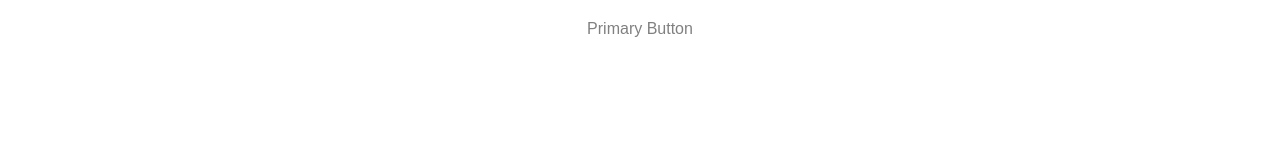
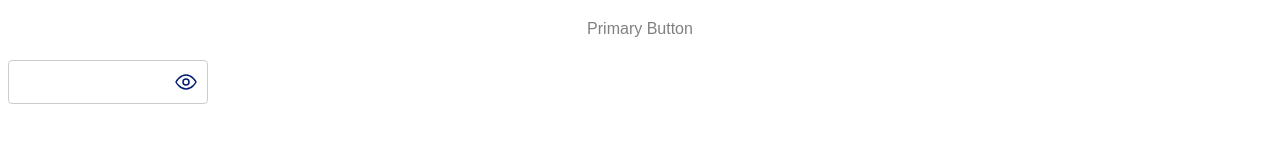
Before and after one commit to niltonc/ds-core, a Next.js app: page / in a window 1280 px wide. Shown: the part 212-354 px from the top of the page. Built offline with nearby package versions, Linux system fonts and the light colour scheme.

Commit message:
feat: input component

```diff
--- a/src/app/page.tsx
+++ b/src/app/page.tsx
@@ -1,6 +1,7 @@
 'use client';
 
 import Button from '@/components/button';
+import Input from '@/components/input';
 
 export default function Home() {
   return (
@@ -22,6 +23,9 @@ export default function Home() {
           Outline Button
         </Button>
         <Button variant="text">Primary Button</Button>
+        <div style={{ width: 200 }}>
+          <Input type="password" />
+        </div>
       </div>
     </main>
   );
--- a/src/components/button/index.tsx
+++ b/src/components/button/index.tsx
@@ -4,9 +4,14 @@ import './styles.scss';
 type ButtonProps = {
   children?: React.ReactNode;
   variant?: 'primary' | 'outline' | 'text';
-} & ButtonHTMLAttributes<HTMLButtonElement>;
+};
+type ButtonHTMLProps = ButtonProps & ButtonHTMLAttributes<HTMLButtonElement>;
 
-const Button = ({ variant, children, ...rest }: ButtonProps) => {
+const Button: React.FC<ButtonHTMLProps> = ({
+  variant,
+  children,
+  ...rest
+}: ButtonHTMLProps) => {
   const buttonClassName = `button ${variant}`;
   return (
     <button className={buttonClassName} {...rest}>
--- /dev/null
+++ b/src/components/input/index.tsx
@@ -0,0 +1,39 @@
+import { InputHTMLAttributes, useState } from 'react';
+import Image from 'next/image';
+import './styles.scss';
+
+import EyeClosed from '@/assets/eye-closed.svg';
+import EyeOpen from '@/assets/eye-open.svg';
+
+type InputProps = InputHTMLAttributes<HTMLInputElement>;
+
+export const Input: React.FC<InputProps> = ({ type, ...rest }: InputProps) => {
+  const [isPasswordVisible, setIsPasswordVisible] = useState(false);
+
+  const togglePasswordVisibility = () => {
+    setIsPasswordVisible((prevState) => !prevState);
+  };
+
+  return (
+    <div className="container">
+      <input
+        className={'input'}
+        type={isPasswordVisible ? 'text' : type}
+        {...rest}
+      />
+      <div className="icon" onClick={togglePasswordVisibility}>
+        {type === 'password' && (
+          <>
+            {isPasswordVisible ? (
+              <Image src={EyeClosed} width={24} height={24} alt="invisible" />
+            ) : (
+              <Image src={EyeOpen} width={24} height={24} alt="visible" />
+            )}
+          </>
+        )}
+      </div>
+    </div>
+  );
+};
+
+export default Input;
--- /dev/null
+++ b/src/components/input/styles.scss
@@ -0,0 +1,45 @@
+$white: #fff;
+$black: #000;
+$blue: #007bff;
+$yellow: #ffff00;
+$gray200: #808080;
+$gray100: #d3d3d3;
+$violet300: #4b0082;
+$primary: #8a2be2;
+$violet100: #b980f0;
+$shadow: rgba(0, 0, 0, 0.2);
+$border-width: 1px;
+$border-radius: 4px;
+
+.container {
+  display: flex;
+  position: relative;
+}
+.input {
+  border: 1px solid #ccc;
+  width: 100%;
+  font-size: 16px;
+  outline: none;
+  transition: border-color 0.2s ease;
+  padding: 12px 16px;
+  border-radius: $border-radius;
+  &::placeholder {
+    color: $gray200;
+  }
+  &:focus {
+    border-color: $primary;
+  }
+  &:focus {
+    box-shadow: 0 0 0 2px lighten($blue, 20);
+    border-inline-end-width: 1px;
+    outline: 0;
+  }
+}
+.icon {
+  top: 55%;
+  right: 10px;
+  cursor: pointer;
+  position: absolute;
+  transform: translateY(-50%);
+  background: transparent;
+}
```
Also changed, not shown: src/assets/eye-closed.svg (added), src/assets/eye-open.svg (added).
